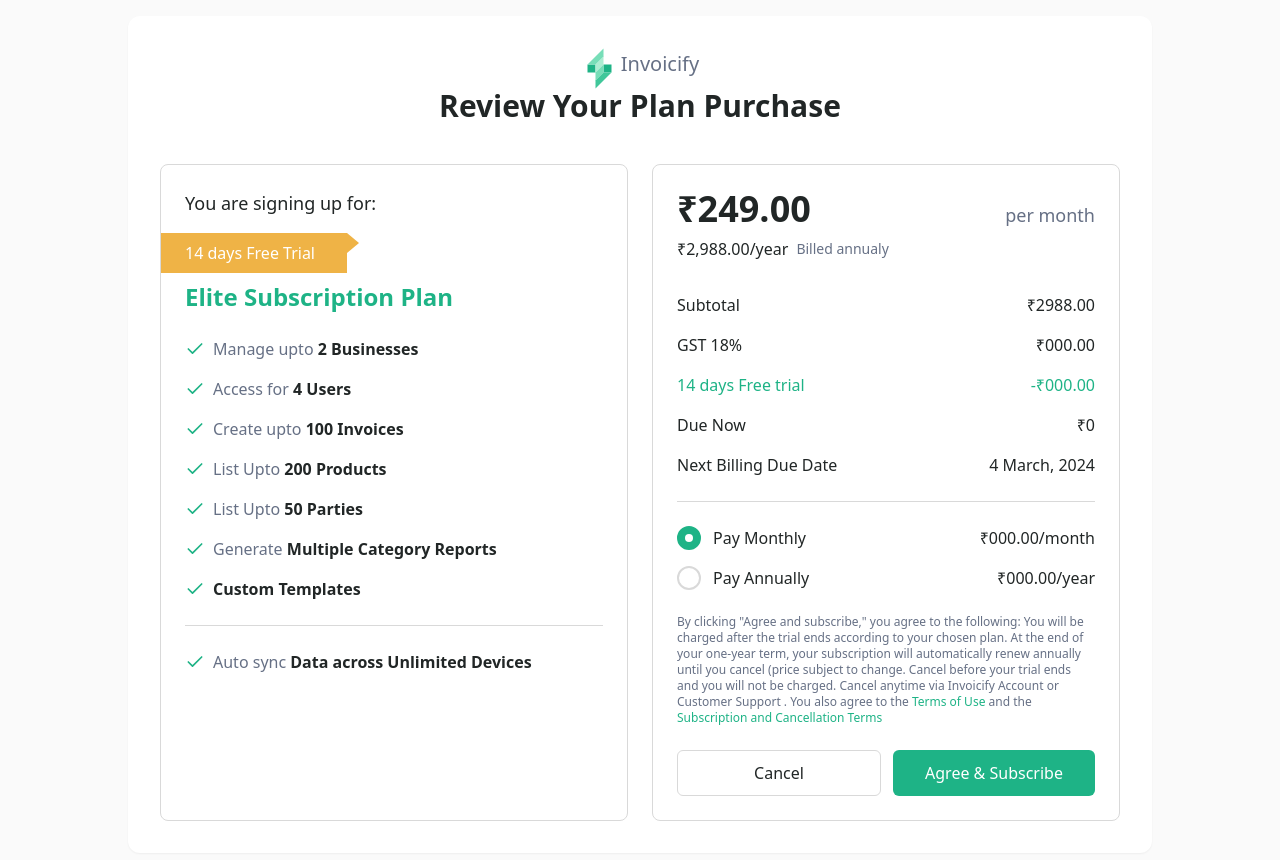
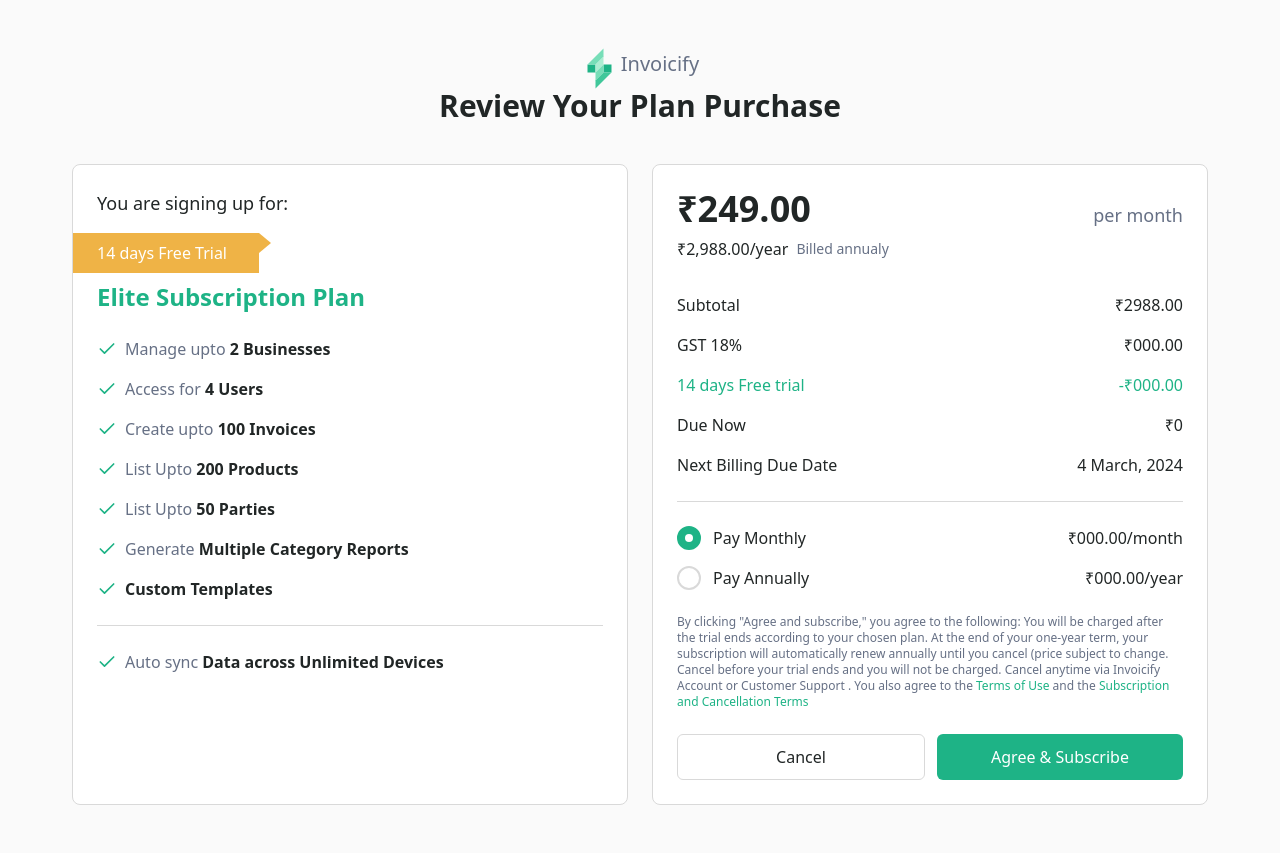
Before and after one commit to sourav0299/invoicify, a Next.js app: page /sync-reviewplan in a window 1280 px wide. Shown: the top 860 px of the page. Built offline with nearby package versions, Linux system fonts and the light colour scheme.

Commit message:
refactor: added visual changes

```diff
--- a/app/page.tsx
+++ b/app/page.tsx
@@ -111,7 +111,7 @@
               </p>
               <div className="mt-8">
                 <button className="flex gap-2 items-center px-12 py-3 bg-emerald-500 text-white text-lg rounded-lg hover:bg-emerald-600 transition-colors">
-                  <span>Get Started Now</span>
+                  <span><a href="/dashboard">Get Started Now</a></span>
                   <ArrowRight />
                 </button>
               </div>
--- a/app/sync-plans/page.tsx
+++ b/app/sync-plans/page.tsx
@@ -4,7 +4,7 @@
 export default function PricingPage() {
     return (
         <div className="min-h-screen bg-[#fafafa] flex items-center justify-center py-8 sm:py-12 md:py-16 px-4">
-            <div className="max-w-7xl w-[95%] bg-white rounded-xl sm:rounded-2xl md:rounded-3xl shadow-lg p-6 sm:p-8 md:p-12">
+            <div className="max-w-7xl w-[95%] rounded-xl sm:rounded-2xl md:rounded-3xl p-6 sm:p-8 md:p-12">
                 <div className="flex flex-col items-center mb-8 md:mb-12">
                     <div className="flex items-center gap-2 mb-3 md:mb-4">
                         <svg width="36" height="41" viewBox="0 0 36 41" fill="none" xmlns="http://www.w3.org/2000/svg">
@@ -94,7 +94,7 @@
                             </div>
 
                             <div className="flex items-start gap-2 md:gap-3">
-                                <X className="h-4 w-4 md:h-5 md:w-5 text-[#667085] mt-0.5 flex-shrink-0" />
+                                <X className="h-4 w-4 md:h-5 md:w-5 text-red-500 mt-0.5 flex-shrink-0" />
                                 <div className="text-sm md:text-base">
                                     <span className="text-[#667085]">Custom Templates</span>
                                 </div>
--- a/app/sync-reviewplan/page.tsx
+++ b/app/sync-reviewplan/page.tsx
@@ -8,7 +8,7 @@
 
     return (
         <div className="flex min-h-screen items-center justify-center bg-[#fafafa] p-2 sm:p-4">
-            <div className="w-full max-w-5xl rounded-xl bg-white p-4 shadow-sm sm:p-6 md:p-8">
+            <div className="w-full max-w-[1200px] rounded-xl p-4 sm:p-6 md:p-8">
                 <div className="flex flex-col items-center justify-center space-y-2">
                     <div className="flex items-center gap-2">
                         <div className="h-6 w-6 sm:h-8 sm:w-8">
```
